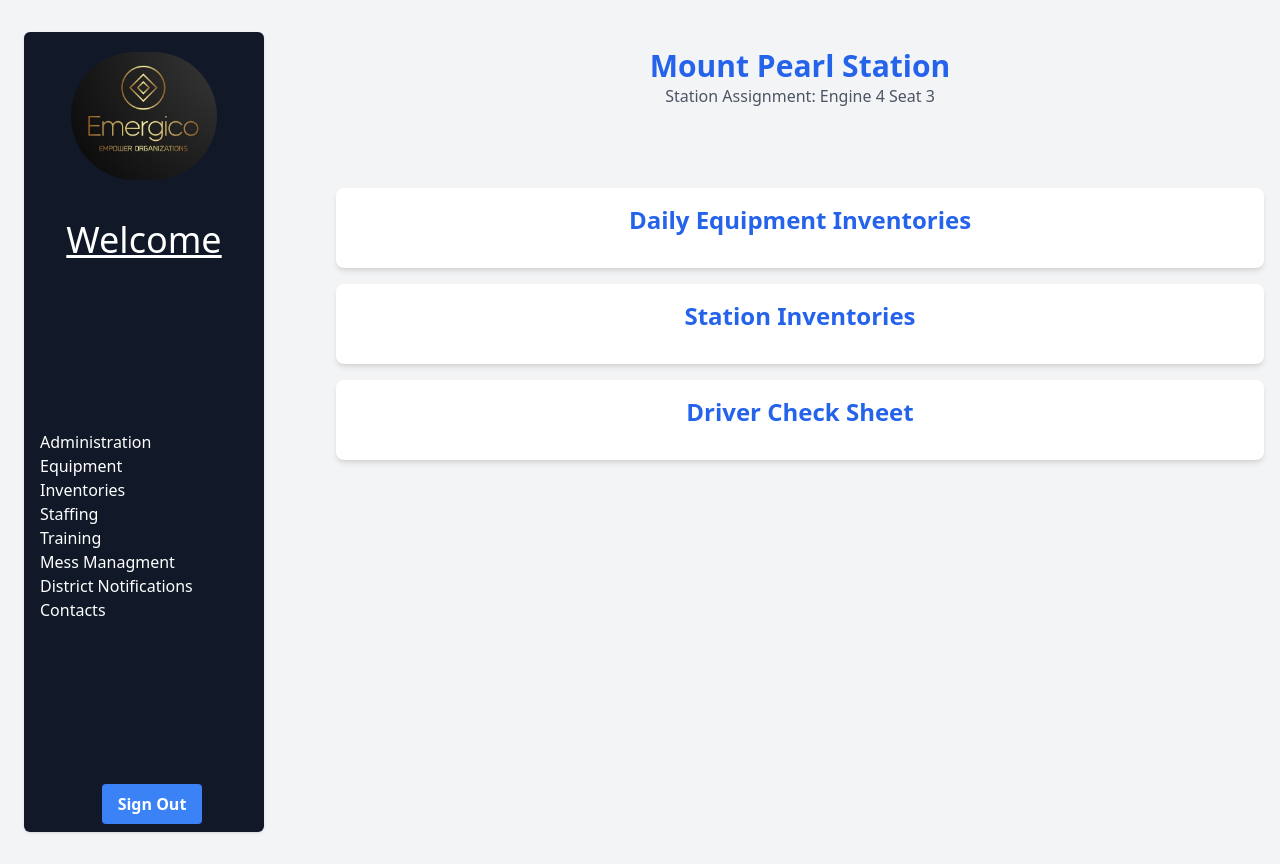
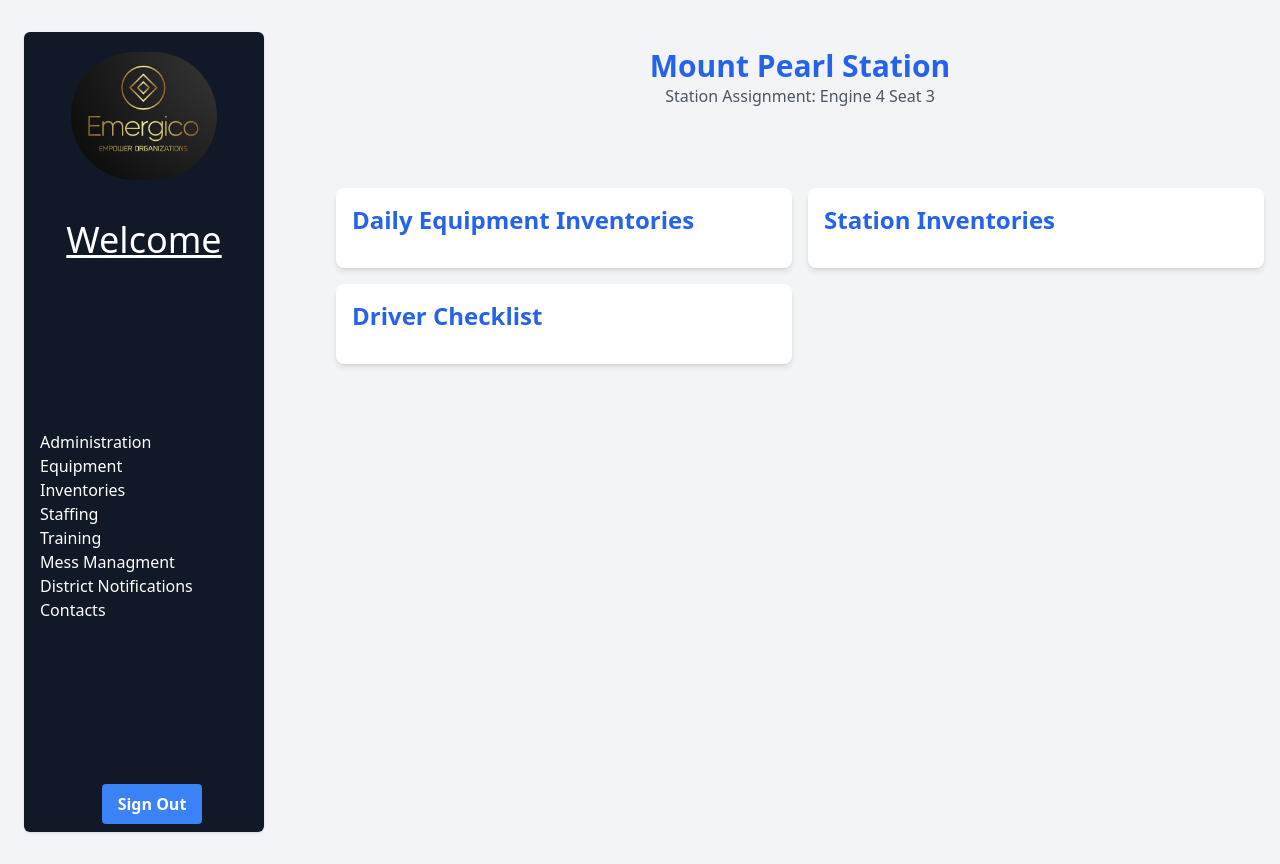
Before and after one commit to bmulley16/FirehallManager, a React (Vite) app: page /inventories in a window 1280 px wide. Built offline with nearby package versions, Linux system fonts and the light colour scheme.

Commit message:
changed the inventory page, but need to fix the routes

```diff
--- a/src/components/accountPageAside.tsx
+++ b/src/components/accountPageAside.tsx
@@ -3,7 +3,7 @@ import { signIn } from "../utils/api";
 import { UserContext } from "../contexts";
 import { useContext } from "react";
 import { useUser } from "../hooks";
-import ProfileButton from "./profileButton";
+import ProfileButton from "./buttons/profileButton";
 export function ProfileAside() {
   const user = useUser();
 
--- a/src/components/banners/homepagebanner.tsx
+++ b/src/components/banners/homepagebanner.tsx
@@ -1,5 +1,5 @@
 import React from "react";
-import Button from "../Button";
+import Button from "../buttons/Button";
 
 function HomepageBanner() {
   return (
--- /dev/null
+++ b/src/components/buttons/inventorySelectorbutton.tsx
@@ -0,0 +1,14 @@
+import { Link } from "react-router-dom";
+
+// ask devon about the types here
+export function InventorySelectionButton(props: any) {
+  return (
+    <Link to={props.link}>
+      <div className="bg-white col-span-2 p-4 rounded-lg shadow-md">
+        <button className="text-2xl font-bold text-blue-600 text-center mb-4">
+          {props.text}
+        </button>
+      </div>
+    </Link>
+  );
+}
--- a/src/components/profileButton.tsx
+++ b/src/components/buttons/profileButton.tsx
@@ -1,4 +1,4 @@
-import { ProfileButtonProps } from "../types";
+import { ProfileButtonProps } from "../../types";
 import { Link } from "react-router-dom";
 function ProfileButton(props: ProfileButtonProps) {
   return (
--- a/src/pages/Inventories.tsx
+++ b/src/pages/Inventories.tsx
@@ -1,5 +1,5 @@
 import { ProfileAside } from "../components/accountPageAside";
-
+import { InventorySelectionButton } from "../components/buttons/inventorySelectorbutton";
 export function InventoriesPage() {
   return (
     <div className="flex bg-gray-100">
@@ -14,21 +14,18 @@ export function InventoriesPage() {
           <h3 className="text-gray-600">Station Assignment: Engine 4 Seat 3</h3>
         </div>
         <div className="grid grid-cols-2 gap-4 my-20">
-          <div className="bg-white col-span-2 p-4 rounded-lg shadow-md">
-            <h1 className="text-2xl font-bold text-blue-600 text-center mb-4">
-              Daily Equipment Inventories
-            </h1>
-          </div>
-          <div className="bg-white p-4 col-span-2 rounded-lg shadow-md">
-            <h1 className="text-2xl font-bold text-blue-600 text-center mb-4">
-              Station Inventories
-            </h1>
-          </div>
-          <div className="bg-white p-4 col-span-2 rounded-lg shadow-md">
-            <h1 className="text-2xl font-bold text-blue-600 text-center mb-4">
-              Driver Check Sheet
-            </h1>
-          </div>
+          <InventorySelectionButton
+            link="/inventories/daily-equipment-inventories"
+            text="Daily Equipment Inventories"
+          ></InventorySelectionButton>
+          <InventorySelectionButton
+            link="/inventories/station-inventories"
+            text="Station Inventories"
+          ></InventorySelectionButton>
+          <InventorySelectionButton
+            link="inventories/driver-checklist"
+            text="Driver Checklist"
+          ></InventorySelectionButton>
         </div>
       </div>
     </div>
--- /dev/null
+++ b/src/pages/dailyEquipmentInventory.tsx
@@ -0,0 +1,3 @@
+export function DailyInventory() {
+  return <div>Hello World</div>;
+}
--- /dev/null
+++ b/src/pages/driverCheckSheet.tsx
@@ -0,0 +1,10 @@
+import { Link } from "react-router-dom";
+
+export function DriverCheckSheet() {
+  return (
+    <div>
+      Hello World
+      <div>got em</div>
+    </div>
+  );
+}
--- /dev/null
+++ b/src/pages/stationInventory.tsx
@@ -0,0 +1,3 @@
+export function StationInventories() {
+  return <div>Hello</div>;
+}
```
Also changed, not shown: src/main.tsx (+18 -1 lines), src/components/buttons/Button.tsx (renamed from src/components/Button.tsx).
